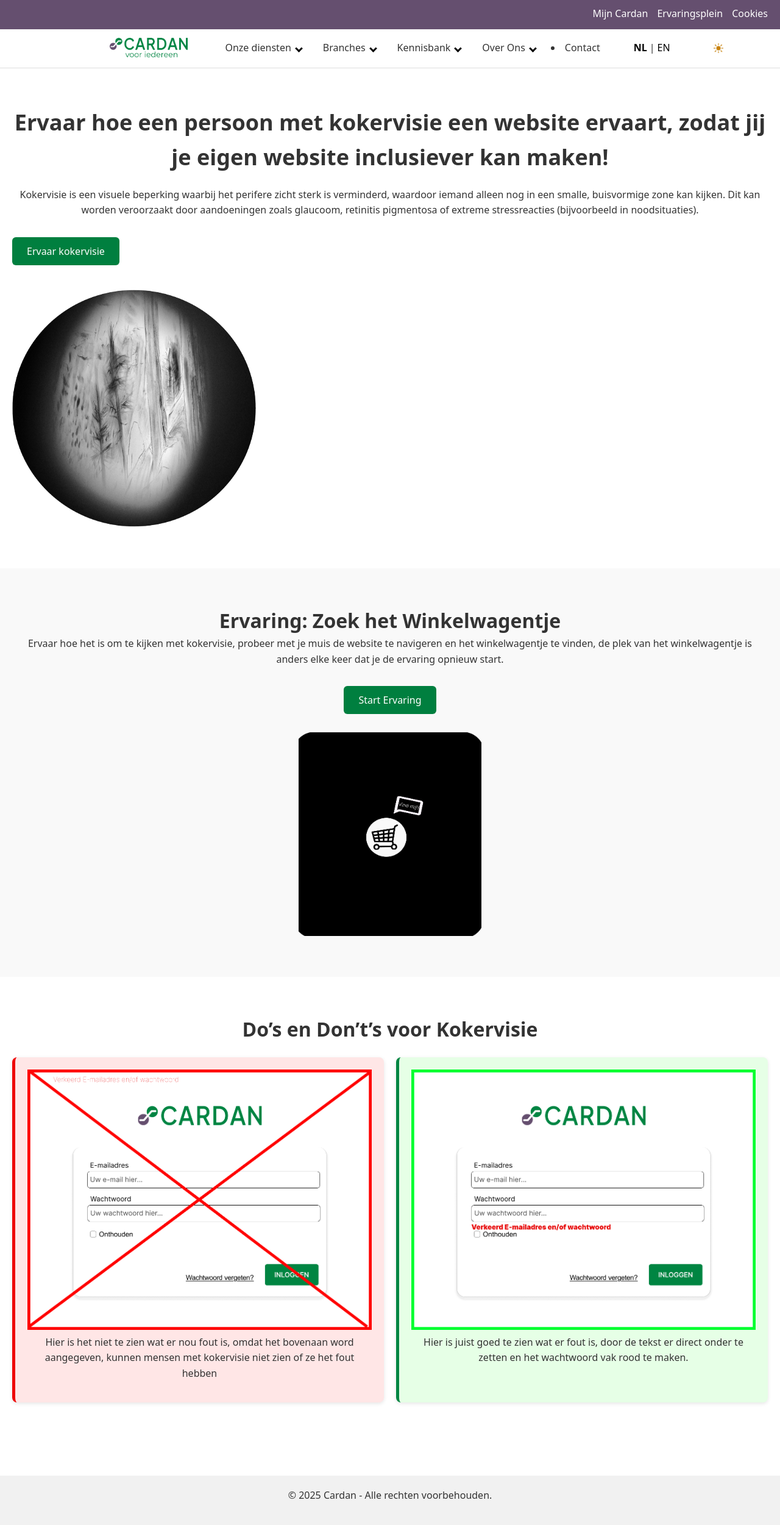
After one commit to Tijmen-Degr/Development-Cardan, a PHP site: page /kokerzicht.php in a window 1280 px wide. The commit adds this page. Shown: the whole page at 61% size. Run offline with PHP 8.4, Linux system fonts and the light colour scheme.

Commit message:
Add files via upload

```diff
--- a/header.php
+++ b/header.php
@@ -1,15 +1,5 @@
-<!DOCTYPE html>
-<html lang="en">
-<head>
-    <meta charset="UTF-8">
-    <meta name="viewport" content="width=device-width, initial-scale=1.0">
-    <meta name="description" content="Your website description here">
-    <meta name="author" content="Your Name or Company">
-    <title>Cardan development header</title>
-    <link rel="stylesheet" href="header.css">
-</head>
-<body>
 <header>
+<link rel="stylesheet" href="header.css">
             <nav>
                 <ul>
                     <li><a href="https://mijn.cardan.com/login">Mijn Cardan</a></li>
@@ -17,13 +7,14 @@
                     <li><a href="services.php">Cookies</a></li>
                 </ul>
             </nav>
-            <nav class="secondary-nav">
-                <li>
-                    <a href="https://www.cardan.com/">
-                        <img src="images/cardan-logo.png" alt="Cardan Logo" class="logo">
-                    </a>
-                </li>
-                <ul>
+         <nav class="secondary-nav">
+    <ul>
+        <li>
+            <a href="https://www.cardan.com">
+                <img src="images/cardan-logo.png" alt="Cardan Logo" class="logo">
+            </a>
+        </li>
+    </ul>
                     <div class="hoofdmenu">
                     <li class="dropdown">
                         <a href="" class="dropbtn">Onze diensten<i class="arrow down"></i></a>
@@ -78,11 +69,11 @@
     var element = document.body;
     element.classList.toggle("darkmode");
 
-    // Get the button element
+
     var button = document.querySelector('.darkORlight');
     var logo = document.querySelector('.logo');
 
-    // Change the image based on the current mode
+
     if (element.classList.contains("darkmode")) {
         button.src = "images/darkmode_moon.png";
         logo.src = "images/cardan-logo-darkmode.png";
--- a/js/kokerzicht.js
+++ b/js/kokerzicht.js
@@ -1,18 +1,8 @@
-document.addEventListener('DOMContentLoaded', () => {
-    const overlay = document.querySelector('.kokerzicht-overlay');
-    const toggleBtn = document.getElementById('toggle-kokerzicht');
-    let active = false;
+document.addEventListener("DOMContentLoaded", function () {
+  const toggleBtn = document.getElementById("toggle-kokerzicht");
+  const overlay = document.getElementById("kokerzichtOverlay");
 
-    toggleBtn.addEventListener('click', () => {
-      active = !active;
-      overlay.style.display = active ? 'block' : 'none';
-      toggleBtn.textContent = active ? 'Stop Kokerzicht' : 'Ervaar Kokerzicht';
-    });
-
-    document.addEventListener('mousemove', (e) => {
-      if (!active) return;
-      const x = e.clientX;
-      const y = e.clientY;
-      overlay.style.background = `radial-gradient(circle at ${x}px ${y}px, rgba(0, 0, 0, 0) 90px, rgba(0, 0, 0, 0.85) 140px)`;
-    });
+  toggleBtn.addEventListener("click", () => {
+    overlay.classList.toggle("active");
   });
+});
--- /dev/null
+++ b/kokerzicht.php
@@ -0,0 +1,69 @@
+<!DOCTYPE html>
+<html lang="nl">
+<head>
+  <meta charset="UTF-8" />
+  <meta name="viewport" content="width=device-width, initial-scale=1.0"/>
+  <title>Ervaar Kokervisie</title>
+  <link href="https://fonts.googleapis.com/css?family=Inter:400,700&display=swap" rel="stylesheet"/>
+  <link rel="stylesheet" href="css/kokerzicht.css" />
+</head>
+<body>
+<?php include 'header.php'; ?>
+  <main>
+    <section class="intro">
+      <div class="intro-text">
+        <h1>Ervaar hoe een persoon met kokervisie een website ervaart, zodat jij je eigen website inclusiever kan maken!</h1>
+        <p>
+          Kokervisie is een visuele beperking waarbij het perifere zicht sterk is verminderd,
+          waardoor iemand alleen nog in een smalle, buisvormige zone kan kijken.
+          Dit kan worden veroorzaakt door aandoeningen zoals glaucoom, retinitis pigmentosa
+          of extreme stressreacties (bijvoorbeeld in noodsituaties).
+        </p>
+        <button id="toggle-kokerzicht" class="toggle-btn">Ervaar kokervisie</button>
+      </div>
+      <div class="intro-image">
+        <img src="images/kokervisievb.png" alt="Kokervisie voorbeeld" />
+      </div>
+    </section>
+
+    <section class="experience">
+      <div class="experience-text">
+        <h1>Ervaring: Zoek het Winkelwagentje</h1>
+        <p>
+          Ervaar hoe het is om te kijken met kokervisie, probeer met je muis de website te navigeren en het winkelwagentje te vinden, de plek van het winkelwagentje is anders elke keer dat je de ervaring opnieuw start.
+        </p>
+        <button class="toggle-btn">Start Ervaring</button>
+      </div>
+      <div class="experience-visual">
+        <img src="images/winkelwagen.png" alt="Winkelwagen ervaring" width="300" />
+      </div>
+    </section>
+
+    <section class="tips">
+      <h2>Do’s en Don’t’s voor Kokervisie</h2>
+      <div class="tips-content">
+        <div class="tip bad">
+          <img src="images/fout.png" alt="Slecht voorbeeld" style="width:100%;"/>
+          <p>
+            Hier is het niet te zien wat er nou fout is, omdat het bovenaan word aangegeven, kunnen mensen met kokervisie niet zien of ze het fout hebben
+          </p>
+        </div>
+        <div class="tip good">
+          <img src="images/goed.png" alt="Goed voorbeeld" style="width:100%;"/>
+          <p>
+            Hier is juist goed te zien wat er fout is, door de tekst er direct onder te zetten en het wachtwoord vak rood te maken.
+          </p>
+        </div>
+      </div>
+    </section>
+  </main>
+
+  <div id="kokerzichtOverlay" class="kokerzicht-overlay"></div>
+
+  <footer class="main-footer">
+    <p>&copy; <?php echo date("Y"); ?> Cardan - Alle rechten voorbehouden.</p>
+  </footer>
+
+  <script src="js/kokerzicht.js" defer></script>
+</body>
+</html>
```
Also changed, not shown: centraalzicht.php (added, +62 -0 lines), header.css (line endings or trailing spaces), images/fout.png (added), images/goed.png (added), images/kokervisie.png (added), images/kokervisievb.png (added), images/winkelwagen.png (added).
